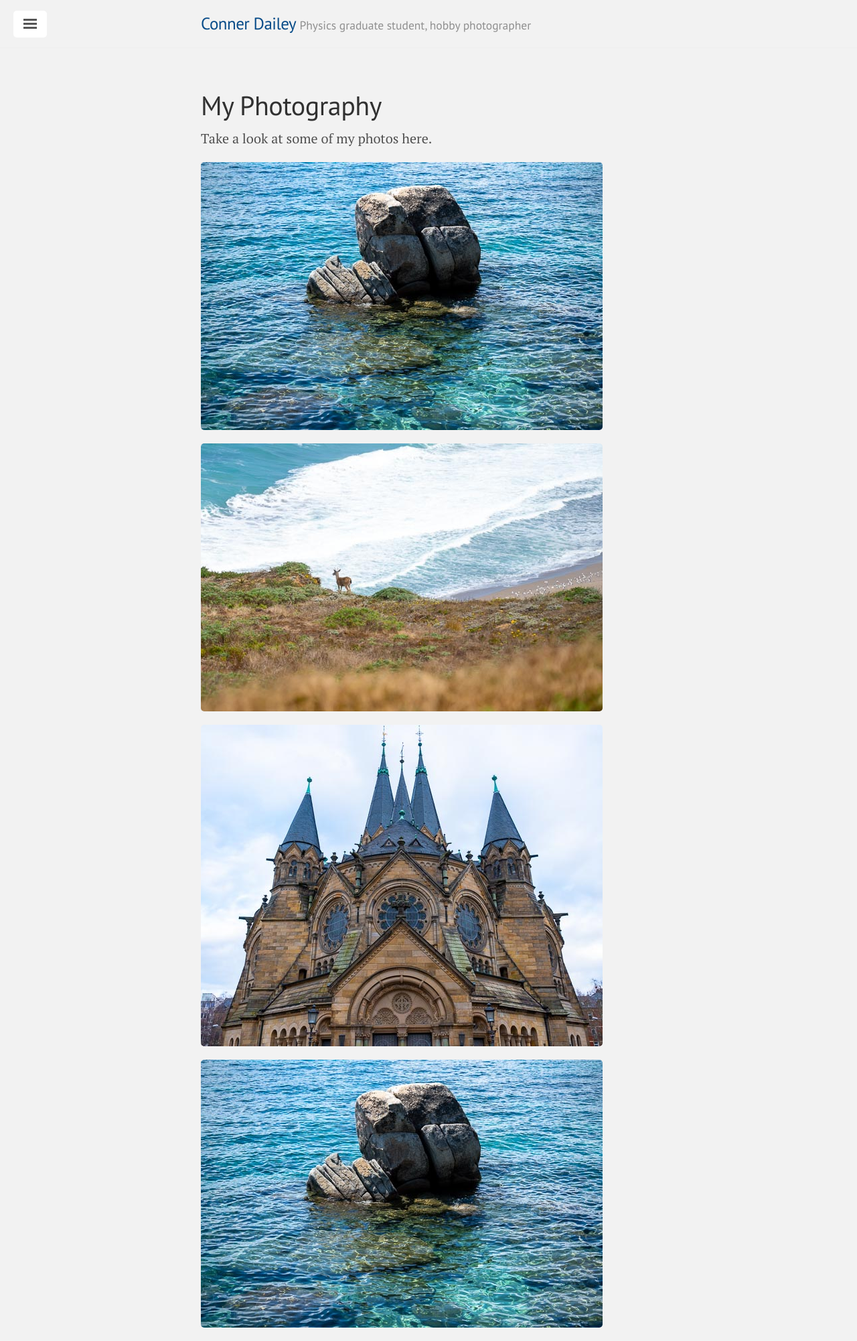
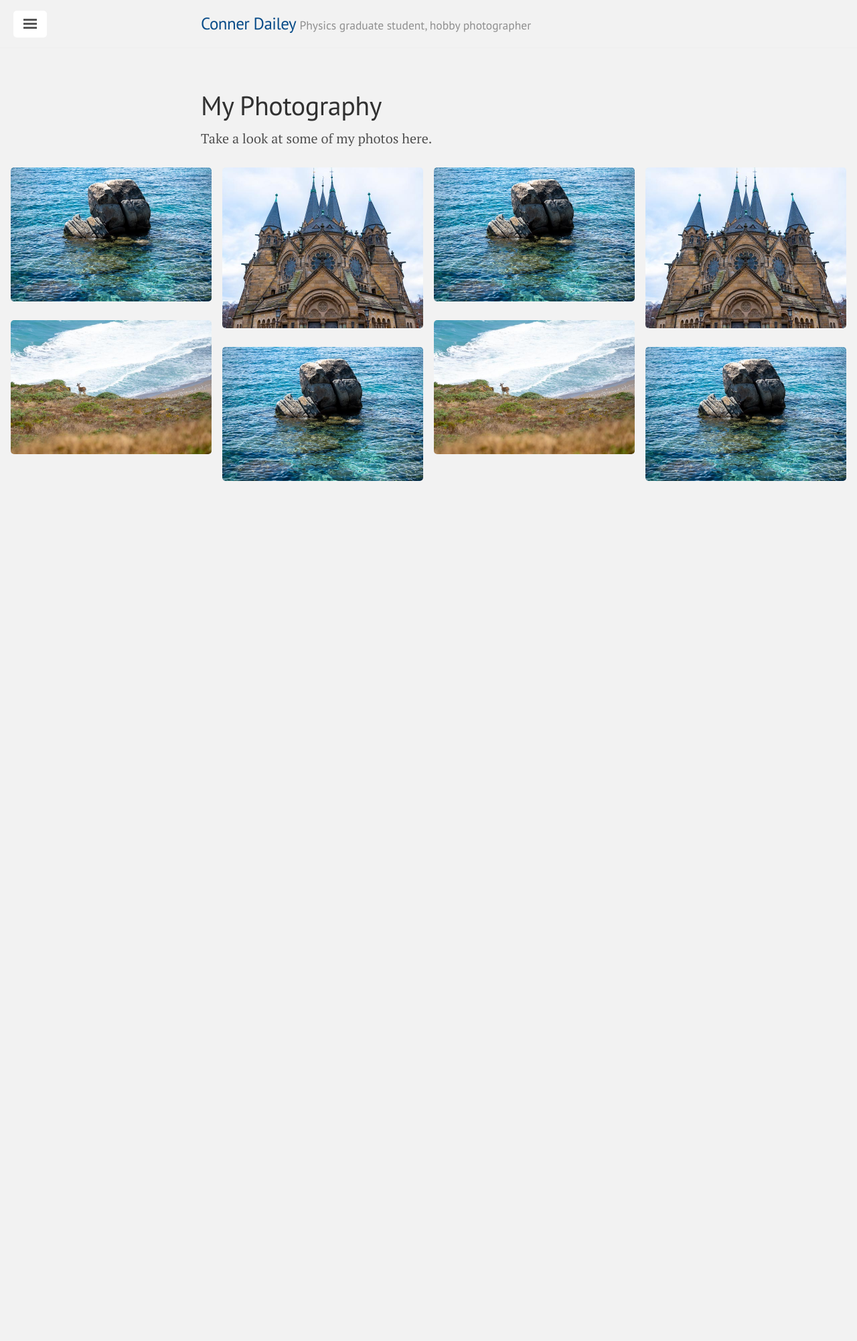
Before and after one commit to TakeTwiceDailey/TakeTwiceDailey.github.io, a Jekyll site: the page built from photography.md, in a window 1280 px wide. Shown: the whole page at 67% size. Built offline with Jekyll 4.4.1, drawn with Linux system fonts in a browser that asks for light colours; nearby versions of some CDN libraries; after the commit the page ends 900 px from its top, so only the background shows below that.

Commit message:
maybe, just maybe. idk though

```diff
--- a/_layouts/portfolio.html
+++ b/_layouts/portfolio.html
@@ -12,21 +12,47 @@
       color: #4ab19a;
     }
 
-    /* line 16, ../sass/demo.scss */
-    .clear {
-      clear: both;
-      float: none;
-      width: 100%;
+    .row {
+    display: -ms-flexbox; /* IE10 */
+    display: flex;
+    -ms-flex-wrap: wrap; /* IE10 */
+    flex-wrap: wrap;
+    padding: 0 8px;
     }
 
-    /* line 22, ../sass/demo.scss */
-    .container {
-      width: 100%;
-      padding-right: 15px;
-      padding-left: 15px;
+    /* Create four equal columns that sits next to each other */
+    .column {
+    -ms-flex: 25%; /* IE10 */
+    flex: 25%;
+    max-width: 25%;
+    padding: 0 8px;
     }
 
-    .container .gallery a img {
+    .column img {
+    margin-top: 8px;
+    vertical-align: middle;
+    width: 100%;
+    }
+
+    /* Responsive layout - makes a two column-layout instead of four columns */
+    @media screen and (max-width: 800px) {
+    .column {
+      -ms-flex: 50%;
+      flex: 50%;
+      max-width: 50%;
+    }
+    }
+
+    /* Responsive layout - makes the two columns stack on top of each other instead of next to each other */
+    @media screen and (max-width: 600px) {
+    .column {
+      -ms-flex: 100%;
+      flex: 100%;
+      max-width: 100%;
+    }
+    }
+
+    .gallery .row .column a img {
       float: left;
       width: ;
       height: auto;
@@ -37,8 +63,8 @@
       transition: transform .15s ease;
       position: relative;
     }
-    /* line 46, ../sass/demo.scss */
-    .container .gallery a:hover img {
+
+    .gallery .row .column a:hover img {
       -webkit-transform: scale(1.05);
       -moz-transform: scale(1.05);
       -o-transform: scale(1.05);
@@ -46,15 +72,9 @@
       transform: scale(1.05);
       z-index: 5;
     }
-    /* line 57, ../sass/demo.scss */
-    /* line 57, ../sass/demo.scss */
-    .container .gallery a.big img {
+
+    .gallery .row .column a.big img {
       width: 40%;
-    }
-
-    /* line 65, ../sass/demo.scss */
-    .align-center {
-      text-align: center;
     }
 
   </style>
@@ -82,16 +102,28 @@
       </div>
     </div>
 
-    <div class="container">
-      <div class="gallery">
-        <a href="\photos\A7R05931L.jpg"><img src="\photos\thumbnails\A7R05931.jpg"  alt="" title=""/></a>
-        <a href="\photos\A7R06365L.jpg"><img src="\photos\thumbnails\A7R06365.jpg" alt="" title="Beautiful Image"/></a>
-        <div class="clear"></div>
 
-        <a href="\photos\A7R01512L.jpg"><img src="\photos\thumbnails\A7R01512.jpg" alt="" title="Beautiful Image"></a>
-  			<a href="\photos\A7R05931L.jpg"><img src="\photos\thumbnails\A7R05931.jpg" alt="" title=""></a>
+    <div class="gallery">
+      <div class="row">
+        <div class="column">
+          <a href="\photos\A7R05931L.jpg"><img src="\photos\thumbnails\A7R05931.jpg"  alt="" title=""/></a>
+          <a href="\photos\A7R06365L.jpg"><img src="\photos\thumbnails\A7R06365.jpg" alt="" title="Beautiful Image"/></a>
+        </div>
+        <div class="column">
+          <a href="\photos\A7R01512L.jpg"><img src="\photos\thumbnails\A7R01512.jpg" alt="" title="Beautiful Image"></a>
+    			<a href="\photos\A7R05931L.jpg"><img src="\photos\thumbnails\A7R05931.jpg" alt="" title=""></a>
+        </div>
+        <div class="column">
+          <a href="\photos\A7R05931L.jpg"><img src="\photos\thumbnails\A7R05931.jpg"  alt="" title=""/></a>
+          <a href="\photos\A7R06365L.jpg"><img src="\photos\thumbnails\A7R06365.jpg" alt="" title="Beautiful Image"/></a>
+        </div>
+        <div class="column">
+          <a href="\photos\A7R01512L.jpg"><img src="\photos\thumbnails\A7R01512.jpg" alt="" title="Beautiful Image"></a>
+    			<a href="\photos\A7R05931L.jpg"><img src="\photos\thumbnails\A7R05931.jpg" alt="" title=""></a>
+        </div>
       </div>
-    <div>
+    </div>
+
     {% comment %}
     <div class="gallery">
 			<a href="images/image1.jpg" class="big"><img src="images/thumbs/thumb1.jpg" alt="" title="Beautiful Image" /></a>
```
